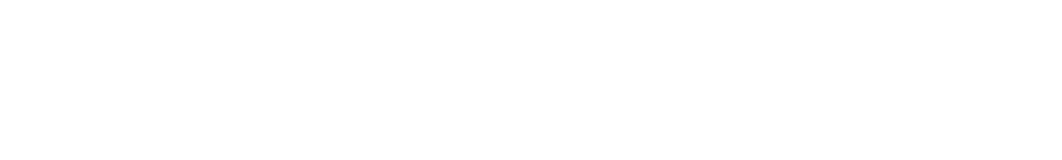
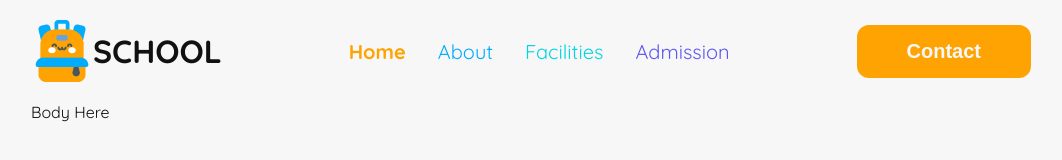
Before and after one commit to sabbirosa/kids-school, a plain HTML site: page index.html in a window 1280 px wide. Shown: the whole page, without its empty margins (109-1171 px from the left). Drawn offline with Linux system fonts and the light colour scheme.

Commit message:
Add initial HTML structure, CSS styles and Completed Navbar

```diff
--- a/index.html
+++ b/index.html
@@ -4,6 +4,39 @@
     <meta charset="UTF-8" />
     <meta name="viewport" content="width=device-width, initial-scale=1.0" />
     <title>Kids School</title>
+    <link rel="stylesheet" href="styles/style.css" />
+    <link rel="shortcut icon" href="./assets/logo.png" type="image/x-icon" />
   </head>
-  <body></body>
+  <body>
+    <header>
+      <nav class="navbar">
+        <div class="site-identity">
+          <div class="site-logo">
+            <img src="./assets/logo.png" alt="" /><span class="mobile-hidden"
+              >SCHOOL</span
+            >
+          </div>
+        </div>
+        <div class="nav-menus mobile-hidden">
+          <ul>
+            <li><a class="orange" href="#">Home</a></li>
+            <li><a class="sky-blue" href="#">About</a></li>
+            <li><a class="dark-turquoise" href="#">Facilities</a></li>
+            <li><a class="majorelle-blue" href="#">Admission</a></li>
+          </ul>
+        </div>
+        <button class="button nav-button mobile-hidden">Contact</button>
+        <div class="mobile-menu mobile-visible">
+          <i class="fa-solid fa-bars"></i>
+        </div>
+      </nav>
+    </header>
+
+    <main class="container">Body Here</main>
+
+    <script
+      src="https://kit.fontawesome.com/7166c8c0eb.js"
+      crossorigin="anonymous"
+    ></script>
+  </body>
 </html>
--- a/styles/style.css
+++ b/styles/style.css
@@ -0,0 +1,120 @@
+@import url("https://fonts.googleapis.com/css2?family=Quicksand:wght@300..700&family=Raleway:ital,wght@0,100..900;1,100..900&display=swap");
+
+:root {
+  --color-sky-blue: #01acfd;
+  --color-orange: #fea301;
+  --color-black: #111111;
+  --color-white: #f7f7f7;
+}
+
+* {
+  margin: 0;
+  padding: 0;
+  box-sizing: border-box;
+}
+
+body {
+  font-family: "Quicksand", sans-serif;
+  background-color: var(--color-white);
+  color: var(--color-black);
+  font-weight: 400;
+}
+
+/* Shared */
+.container {
+  margin: 0 8.75rem;
+}
+
+.mobile-visible {
+  display: none;
+}
+
+.orange {
+  color: var(--color-orange);
+}
+
+.sky-blue {
+  color: var(--color-sky-blue);
+}
+
+.dark-turquoise {
+  color: #05d4df;
+}
+
+.majorelle-blue {
+  color: #5d58ef;
+}
+
+.button {
+  background-color: var(--color-black);
+  color: #ffffff;
+  padding: 15px 50px;
+  border-radius: 0.75rem;
+  font-size: 1.25rem;
+  font-weight: 700;
+  border: none;
+}
+
+/* Navbar */
+.navbar {
+  display: flex;
+  justify-content: space-between;
+  align-items: center;
+  margin: 1.25rem 8.75rem;
+}
+
+.site-logo {
+  display: flex;
+  align-items: center;
+  font-weight: 700;
+  font-size: 2rem;
+}
+
+.nav-menus ul {
+  display: flex;
+  gap: 2rem;
+  font-size: 1.25rem;
+}
+
+.nav-menus ul li:first-child {
+  font-weight: 700;
+}
+
+.nav-menus ul li {
+  list-style: none;
+}
+
+.nav-menus ul li a {
+  text-decoration: none;
+}
+
+.nav-button {
+  background-color: var(--color-orange);
+  color: var(--color-white);
+  font-weight: 600;
+}
+
+.mobile-menu i {
+  font-size: 1.25rem;
+}
+
+/* Responsive Design */
+@media (max-width: 768px) {
+  .container {
+    margin: 0 2rem;
+  }
+
+  .mobile-hidden {
+    display: none;
+  }
+
+  .mobile-visible {
+    display: block;
+  }
+
+  .navbar {
+    margin: 0;
+    padding: 1rem 2rem;
+    border-bottom: 1px solid var(--color-orange);
+  }
+}
```
